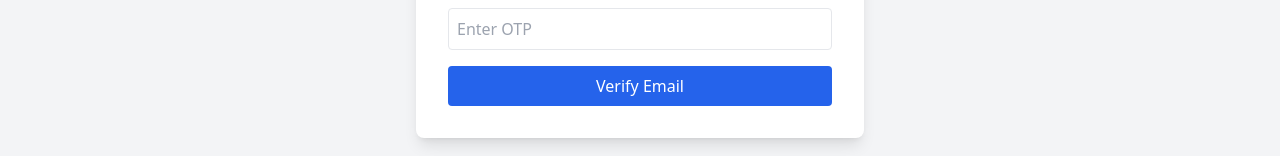
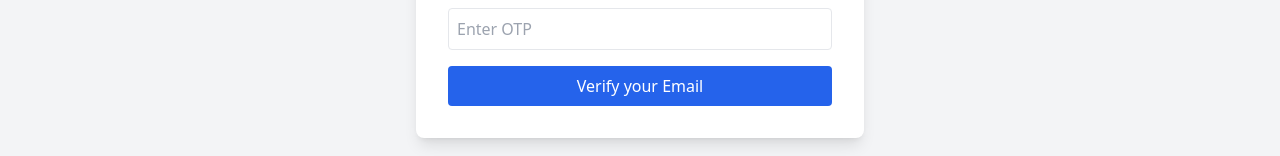
Before and after one commit to ashish3553/tech-society-manager, a React (Vite) app: page /verify-otp in a window 1280 px wide. Shown: the part 520-676 px from the top of the page. Built offline with nearby package versions, Linux system fonts and the light colour scheme; no server answers.

Commit message:
after securing registration route

```diff
--- a/src/pages/OtpVerificationPage.jsx
+++ b/src/pages/OtpVerificationPage.jsx
@@ -75,7 +75,7 @@ const VerifyOTP = () => {
             type="submit"
             className="w-full bg-blue-600 text-white py-2 rounded hover:bg-blue-700 transition-colors"
           >
-            Verify Email
+            Verify your Email
           </button>
         </form>
         {/* Optionally add a "Resend OTP" button here */}
```
